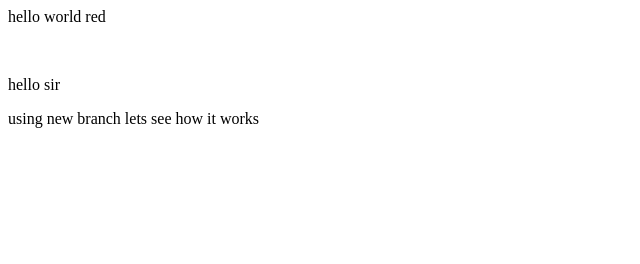
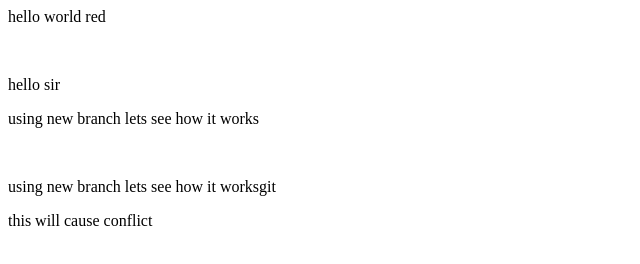
Before and after one commit to raghusharma1/LocalRepo, a plain HTML site: page index.html in a window 1280 px wide. Shown: the whole page, without its empty margins (0-640 px from the left). Drawn offline with Linux system fonts and the light colour scheme.

Commit message:
update index.html

```diff
--- a/index.html
+++ b/index.html
@@ -1,4 +1,8 @@
 <p>hello world red</p>
 <br>
 <p>hello sir</p>
+
 <p> using new branch lets see how it works</p>
+<br>
+<p> using new branch lets see how it worksgit</p>
+<p>this will cause conflict</p>
```
